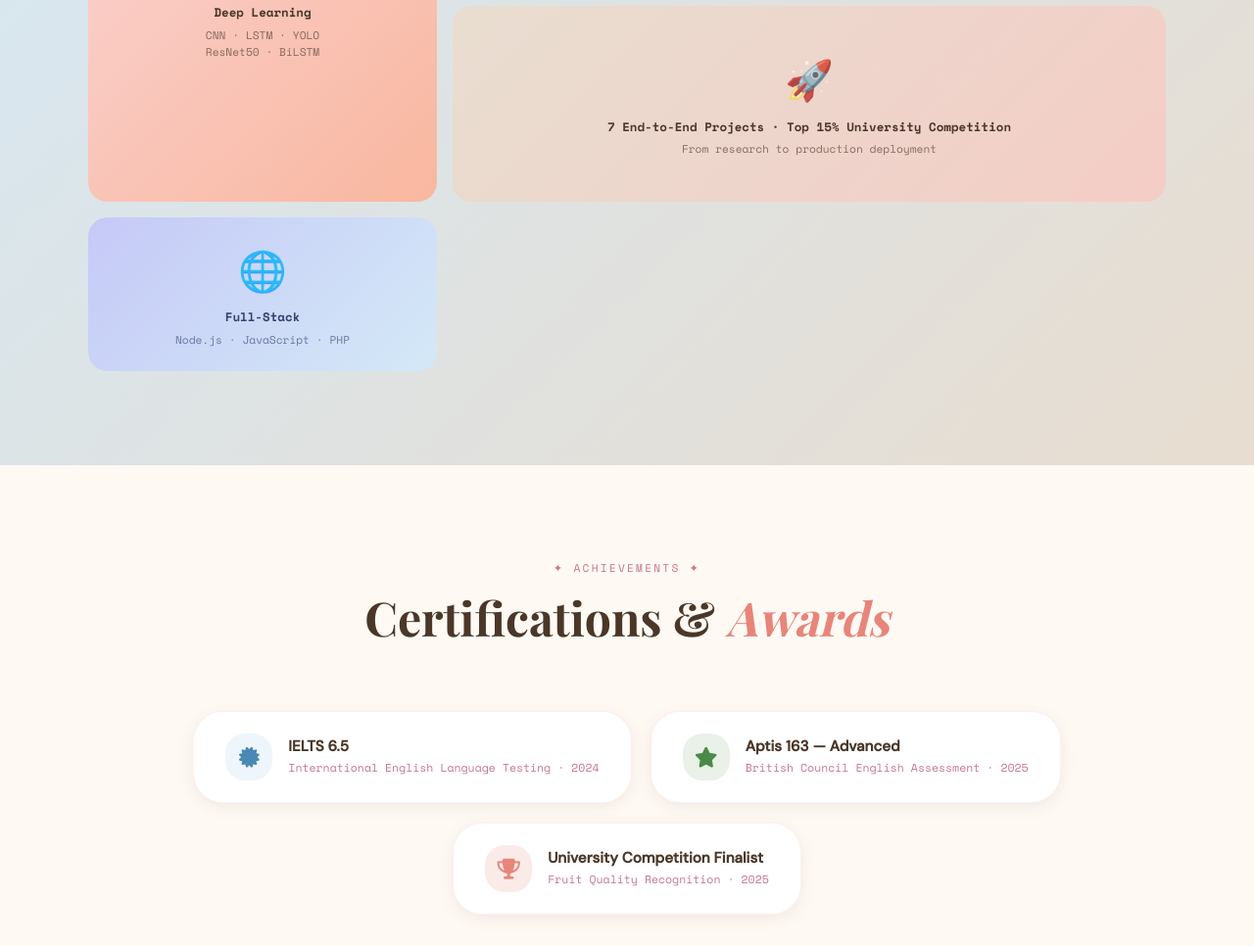
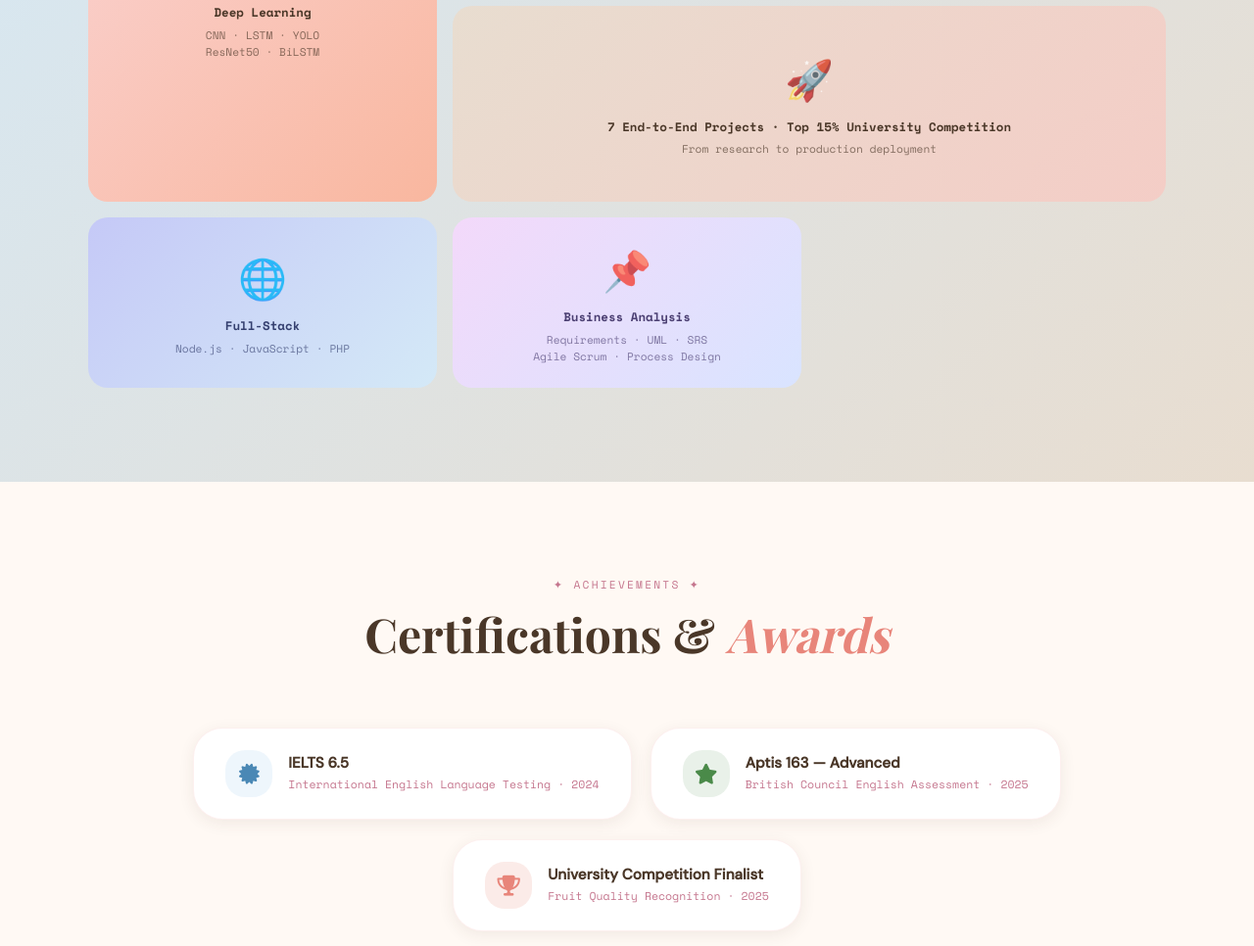
Before and after one commit to emmybui/profolio, a plain HTML site: page index.html in a window 1280 px wide. Shown: the part 6185-7151 px from the top of the page at 98% size. Drawn offline with nearby package versions, Linux system fonts and the light colour scheme; a web font is replaced by a local one.

Commit message:
Add new gallery item for Business Analysis

```diff
--- a/index.html
+++ b/index.html
@@ -222,7 +222,7 @@ section { padding: 6rem 5%; position: relative; z-index: 1; }
 .g3 { background: linear-gradient(135deg,#c9dbc8,#d4e9c8); color: #2a4a29; }
 .g4 { background: linear-gradient(135deg,#e8ddd0,#f4cdc6); color: var(--espresso); }
 .g5 { background: linear-gradient(135deg,#c5c9f7,#d4e9f7); color: #354070; }
-
+.g6 {background: linear-gradient(135deg, #f3d9fa, #d9e4ff); color: #4b3f72;}
 /* ─── Certifications ── */
 #certifications { background: var(--light); }
 .cert-grid { display: flex; flex-wrap: wrap; gap: 1.2rem; justify-content: center; max-width: 900px; margin: 0 auto; }
@@ -669,6 +669,7 @@ footer span { color: var(--peach); }
     <div class="gallery-item g3 reveal reveal-delay-2"><div class="gallery-inner"><div class="gi-icon">📊</div><div class="gi-title">Data Pipelines</div><div class="gi-sub">SQL · REST APIs · DevOps</div></div></div>
     <div class="gallery-item wide g4 reveal reveal-delay-1"><div class="gallery-inner"><div class="gi-icon">🚀</div><div class="gi-title">7 End-to-End Projects · Top 15% University Competition</div><div class="gi-sub">From research to production deployment</div></div></div>
     <div class="gallery-item g5 reveal reveal-delay-3"><div class="gallery-inner"><div class="gi-icon">🌐</div><div class="gi-title">Full-Stack</div><div class="gi-sub">Node.js · JavaScript · PHP</div></div></div>
+    <div class="gallery-item g6 reveal reveal-delay-2"><div class="gallery-inner"><div class="gi-icon">📌</div><div class="gi-title">Business Analysis</div><div class="gi-sub">Requirements · UML · SRS<br>Agile Scrum · Process Design</div></div></div>
   </div>
 </section>
 
```
